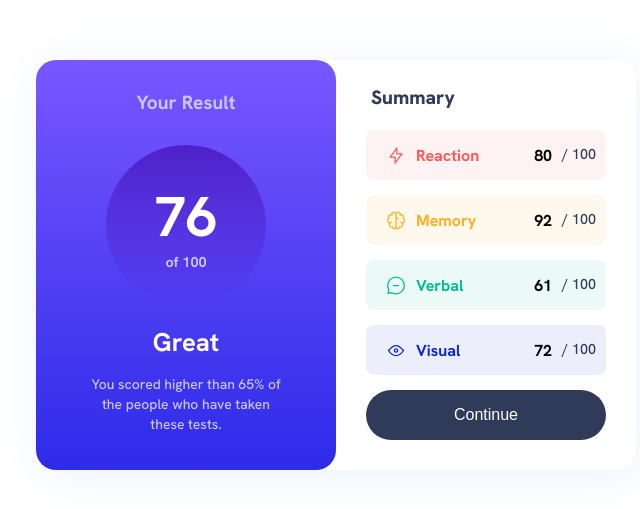
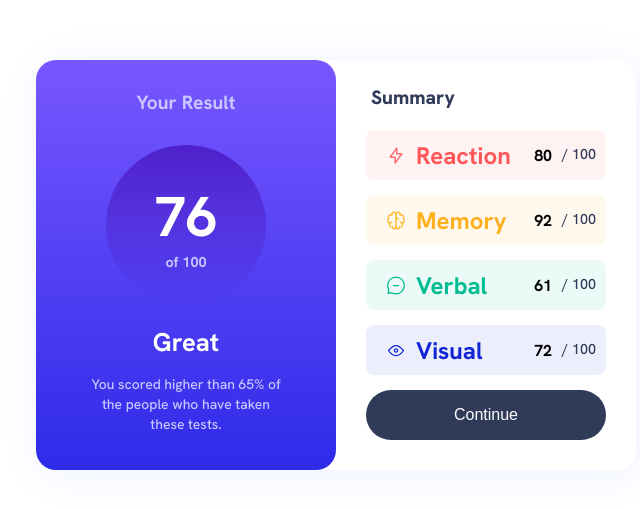
Before and after one commit to Thiago87dev/Results-summary-component, a plain HTML site: page index.html in a window 1280 px wide. Shown: the part 135-644 px from the top of the page, without its empty margins (304-944 px from the left). Drawn offline with Linux system fonts and the light colour scheme.

Commit message:
fixed Heading level to h2

```diff
--- a/index.html
+++ b/index.html
@@ -29,28 +29,28 @@
                 <div class="row" id="card-reaction">
                     <div class="img-text">
                         <img src="assets/images/icon-reaction.svg" alt="reaction">
-                        <h4 class="text-reaction">Reaction</h4>
+                        <h2 class="text-reaction">Reaction</h2>
                     </div>
                     <span class="row-numbs"><b>80</b><span class="numb100">/ 100</span></span>
                 </div>
                 <div class="row" id="card-memory">
                     <div class="img-text">
                         <img src="assets/images/icon-memory.svg" alt="memory">
-                        <h4 class="text-memory">Memory</h4>
+                        <h2 class="text-memory">Memory</h2>
                     </div>
                     <span class="row-numbs"><b>92</b><span class="numb100">/ 100</span></span>
                 </div>
                 <div class="row" id="card-verbal">
                     <div class="img-text">
                         <img src="assets/images/icon-verbal.svg" alt="verbal">
-                        <h4 class="text-verbal">Verbal</h4>
+                        <h2 class="text-verbal">Verbal</h2>
                     </div>
                     <span class="row-numbs"><b>61</b> <span class="numb100">/ 100</span></span>
                 </div>
                 <div class="row" id="card-visual">
                     <div class="img-text">
                         <img src="assets/images/icon-visual.svg" alt="visual">
-                        <h4 class="text-visual">Visual</h4>
+                        <h2 class="text-visual">Visual</h2>
                     </div>
                     <span class="row-numbs"><b>72</b><span class="numb100">/ 100</span></span>
                 </div>
```
